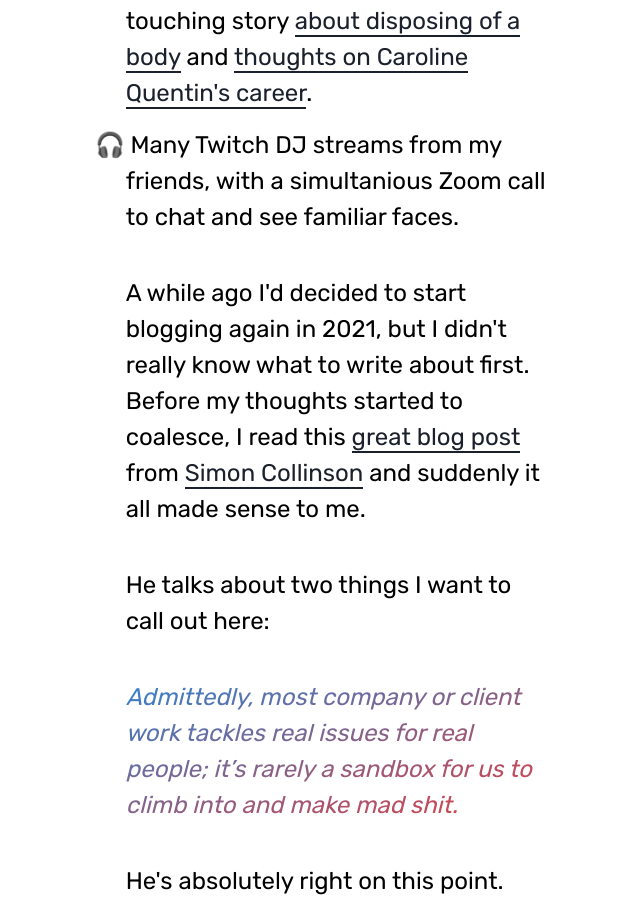
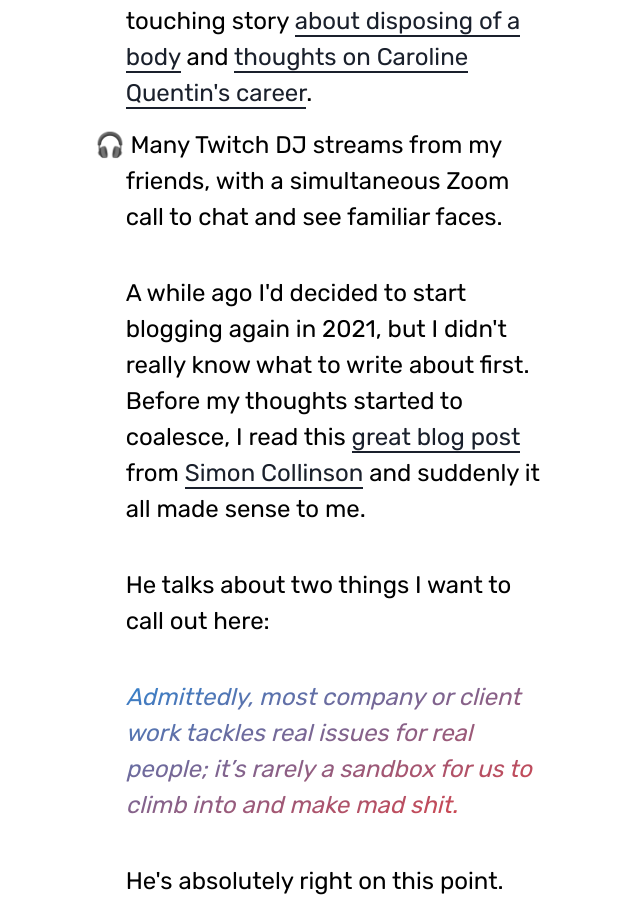
Before and after one commit to tommyp/tommyp.org, a Next.js app: page /lets-make-mad-shit in a window 1280 px wide. Shown: the part 3720-4625 px from the top of the page, without its empty margins (301-941 px from the left). Built offline with nearby package versions, Linux system fonts and the light colour scheme; what tailwindcss-border-gradients would draw is missing.

Commit message:
fix typo

```diff
--- a/pages/lets-make-mad-shit.js
+++ b/pages/lets-make-mad-shit.js
@@ -85,7 +85,7 @@ const getCreative = () => {
 
             <Li>📝 <ExtA href="https://www.ithoughtaboutthatalot.com/">I Thought About That A Lot</ExtA> - a series of essays which includes a really touching story <ExtA href="https://www.ithoughtaboutthatalot.com/how-to-dispose-of-a-body">about disposing of a body</ExtA> and <ExtA href="https://www.ithoughtaboutthatalot.com/why-caroline-quentin-isnt-more-famous">thoughts on Caroline Quentin&apos;s career</ExtA>.</Li>
 
-            <Li>🎧 Many Twitch DJ streams from my friends, with a simultanious Zoom call to chat and see familiar faces.</Li>
+            <Li>🎧 Many Twitch DJ streams from my friends, with a simultaneous Zoom call to chat and see familiar faces.</Li>
           </ul>
 
 
```
